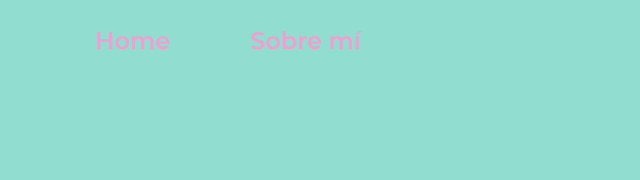
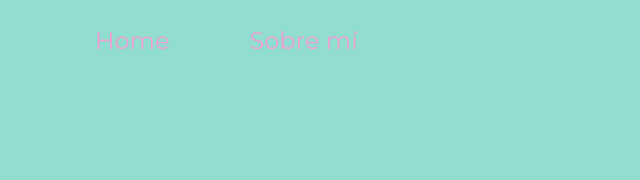
Before and after one commit to japochi/Kaerumi2, a plain HTML site: page index.html in a window 1280 px wide. Shown: the top 180 px of the page, 97-737 px from the left. Drawn offline with nearby package versions, Linux system fonts and the light colour scheme.

Commit message:
modifica tamaño pantalla style

```diff
--- a/style/style.css
+++ b/style/style.css
@@ -30,7 +30,7 @@ body {
 .header__menu__link{
     font-family: var(--fuente-montserrat);
     font-size: 1.5rem;
-    font-weight: 600;
+    font-weight: 1100;
     color: var(--color-secundario);
     text-decoration: none;
 
```
